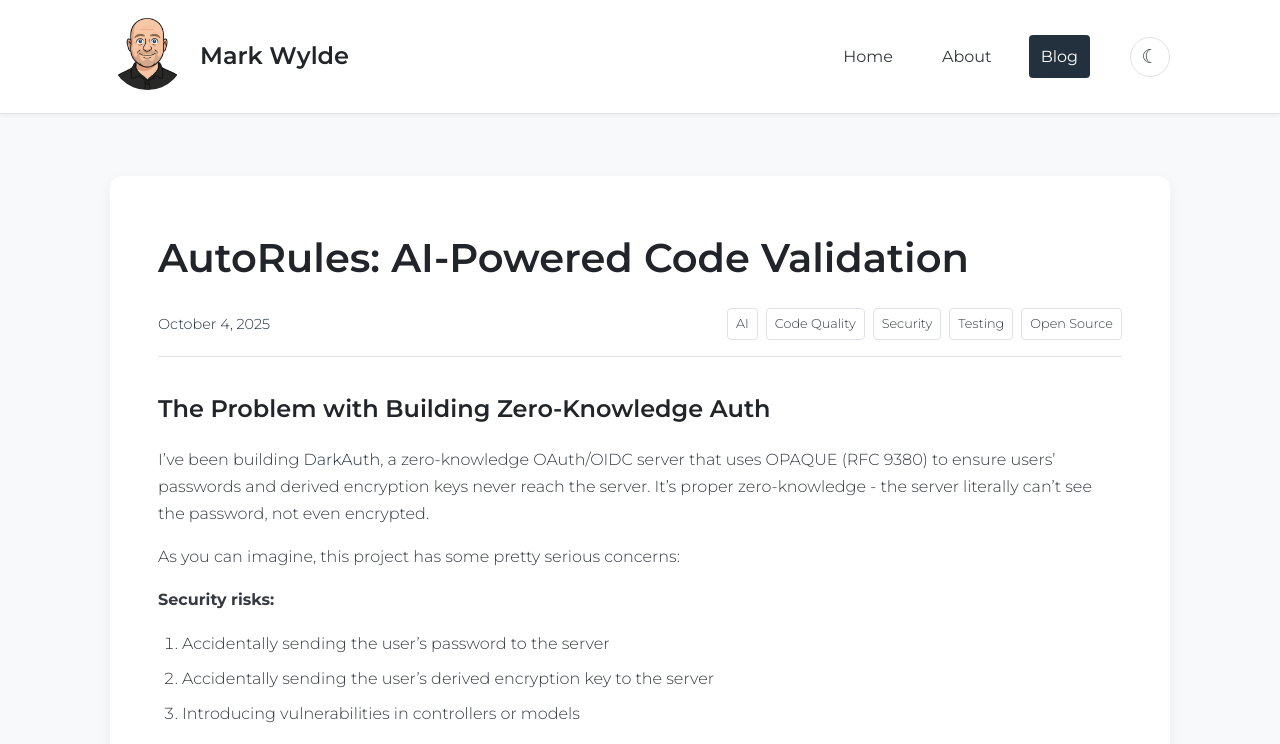
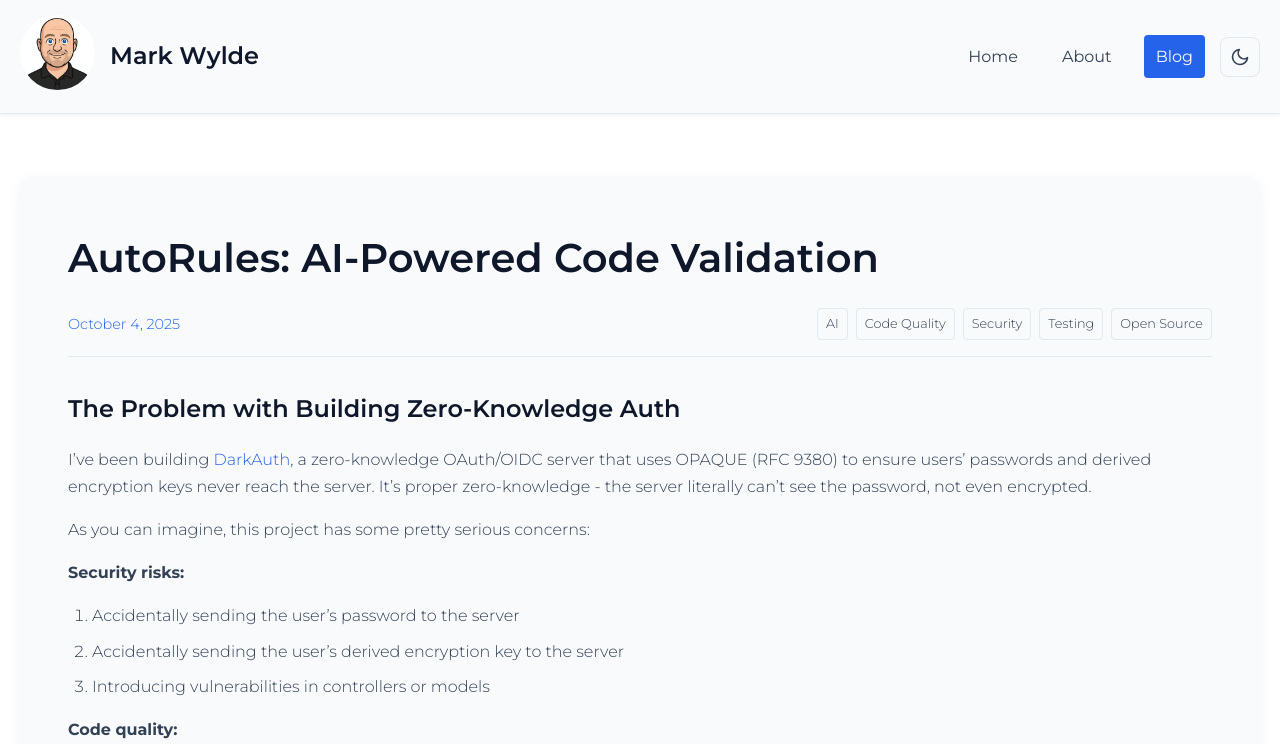
Before and after one commit to markwylde/markwylde.github.io, an Astro site: page /blog/autorules-ai-powered-code-validation in a window 1280 px wide. Shown: the top 744 px of the page. Built offline with nearby package versions, Linux system fonts and the light colour scheme; Astro itself is replaced by a stand-in of ours; grey boxes are pictures that could not be loaded.

Commit message:
fix: polish theme presentation

```diff
--- a/src/components/ThemeToggle.tsx
+++ b/src/components/ThemeToggle.tsx
@@ -27,9 +27,9 @@ export default function ThemeToggle() {
         type="button"
         className="theme-toggle"
         aria-label="Toggle dark mode"
-        suppressHydrationWarning
+        style={{ opacity: 0 }}
       >
-        <span className="theme-toggle-icon">☀</span>
+        <span className="theme-toggle-icon"></span>
       </button>
     );
   }
@@ -42,7 +42,45 @@ export default function ThemeToggle() {
       aria-label={isDark ? "Switch to light mode" : "Switch to dark mode"}
       title={isDark ? "Switch to light mode" : "Switch to dark mode"}
     >
-      <span className="theme-toggle-icon">{isDark ? "☀" : "☾"}</span>
+      <span className="theme-toggle-icon">
+        {isDark ? (
+          <svg
+            xmlns="http://www.w3.org/2000/svg"
+            width="20"
+            height="20"
+            viewBox="0 0 24 24"
+            fill="none"
+            stroke="currentColor"
+            strokeWidth="2"
+            strokeLinecap="round"
+            strokeLinejoin="round"
+          >
+            <circle cx="12" cy="12" r="5" />
+            <line x1="12" y1="1" x2="12" y2="3" />
+            <line x1="12" y1="21" x2="12" y2="23" />
+            <line x1="4.22" y1="4.22" x2="5.64" y2="5.64" />
+            <line x1="18.36" y1="18.36" x2="19.78" y2="19.78" />
+            <line x1="1" y1="12" x2="3" y2="12" />
+            <line x1="21" y1="12" x2="23" y2="12" />
+            <line x1="4.22" y1="19.78" x2="5.64" y2="18.36" />
+            <line x1="18.36" y1="5.64" x2="19.78" y2="4.22" />
+          </svg>
+        ) : (
+          <svg
+            xmlns="http://www.w3.org/2000/svg"
+            width="20"
+            height="20"
+            viewBox="0 0 24 24"
+            fill="none"
+            stroke="currentColor"
+            strokeWidth="2"
+            strokeLinecap="round"
+            strokeLinejoin="round"
+          >
+            <path d="M21 12.79A9 9 0 1 1 11.21 3 7 7 0 0 0 21 12.79z" />
+          </svg>
+        )}
+      </span>
     </button>
   );
 }
--- a/src/layouts/Layout.astro
+++ b/src/layouts/Layout.astro
@@ -41,12 +41,14 @@ const { title = "Mark Wylde - Personal Portfolio", currentPage = "home" } =
 					</a>
 					<span class="header-site-title">Mark Wylde</span>
 				</div>
-				<nav class="main-nav">
-					<a href="/" class={`nav-link ${currentPage === 'home' ? 'nav-link-active' : ''}`}>Home</a>
-					<a href="/about" class={`nav-link ${currentPage === 'about' ? 'nav-link-active' : ''}`}>About</a>
-					<a href="/blog" class={`nav-link ${currentPage === 'blog' ? 'nav-link-active' : ''}`}>Blog</a>
-						<ThemeToggle client:load />
-				</nav>
+				<div class="header-right">
+					<nav class="main-nav">
+						<a href="/" class={`nav-link ${currentPage === 'home' ? 'nav-link-active' : ''}`}>Home</a>
+						<a href="/about" class={`nav-link ${currentPage === 'about' ? 'nav-link-active' : ''}`}>About</a>
+						<a href="/blog" class={`nav-link ${currentPage === 'blog' ? 'nav-link-active' : ''}`}>Blog</a>
+					</nav>
+					<ThemeToggle client:load />
+				</div>
 			</div>
 		</div>
 		<main>
@@ -109,27 +111,27 @@ const { title = "Mark Wylde - Personal Portfolio", currentPage = "home" } =
 
 <style is:global>
 	:root {
-		--primary-bg: #f8f9fa;
-		--secondary-bg: #ffffff;
-		--text-color: #343a40;
-		--heading-color: #212529;
-		--accent-color: #23303e;
-		--border-color: #dee2e6;
+		--primary-bg: #ffffff;
+		--secondary-bg: #f8fafc;
+		--text-color: #334155;
+		--heading-color: #0f172a;
+		--accent-color: #2563eb;
+		--border-color: #e2e8f0;
 		--shadow-color: rgba(0, 0, 0, 0.05);
-		--hero-bg: #f0f1f7;
-		--avatar-bg: #f5f5f8;
+		--hero-bg: #f1f5f9;
+		--avatar-bg: #f8fafc;
 	}
 
 	[data-theme="dark"] {
-		--primary-bg: #1a1a2e;
-		--secondary-bg: #16213e;
-		--text-color: #e8e8e8;
-		--heading-color: #f5f5f5;
-		--accent-color: #8bb8e8;
-		--border-color: #2d3748;
+		--primary-bg: #0f172a;
+		--secondary-bg: #1e293b;
+		--text-color: #e2e8f0;
+		--heading-color: #f8fafc;
+		--accent-color: #38bdf8;
+		--border-color: #334155;
 		--shadow-color: rgba(0, 0, 0, 0.3);
-		--hero-bg: #16213e;
-		--avatar-bg: #1a1a2e;
+		--hero-bg: #111827;
+		--avatar-bg: #1e293b;
 	}
 
 	* {
@@ -147,7 +149,7 @@ const { title = "Mark Wylde - Personal Portfolio", currentPage = "home" } =
 	}
 
 	.container {
-		max-width: 1100px;
+		max-width: 1400px;
 		margin: auto;
 		padding: 0 20px;
 		overflow: hidden;
@@ -213,9 +215,15 @@ const { title = "Mark Wylde - Personal Portfolio", currentPage = "home" } =
 		color: var(--heading-color);
 	}
 
+	.header-right {
+		display: flex;
+		align-items: center;
+		gap: 15px;
+	}
+
 	.main-nav {
 		display: flex;
-		gap: 25px;
+		gap: 20px;
 		align-items: center;
 	}
 
@@ -254,11 +262,18 @@ const { title = "Mark Wylde - Personal Portfolio", currentPage = "home" } =
 
 	.footer {
 		text-align: center;
-		padding: 30px 0;
-		background-color: var(--heading-color);
-		color: var(--primary-bg);
+		padding: 40px 0;
+		background-color: #0f172a;
+		color: #f8fafc;
 		font-size: 0.9em;
+		border-top: 1px solid var(--border-color);
 	}
+
+	[data-theme="dark"] .footer {
+		background-color: #020617;
+		color: #94a3b8;
+	}
+
 	.footer p { margin-bottom: 0; }
 
 
@@ -288,30 +303,32 @@ const { title = "Mark Wylde - Personal Portfolio", currentPage = "home" } =
 
 	/* Theme Toggle Styles */
 	.theme-toggle {
-		background: transparent;
+		background: var(--secondary-bg);
 		border: 1px solid var(--border-color);
-		border-radius: 50%;
+		border-radius: 8px;
 		width: 40px;
 		height: 40px;
 		display: flex;
 		align-items: center;
 		justify-content: center;
 		cursor: pointer;
-		font-size: 1.2em;
-		transition: background-color 0.3s ease, border-color 0.3s ease;
+		transition: all 0.2s ease;
 		color: var(--text-color);
 		padding: 0;
-		margin-left: 15px;
 	}
 
 	.theme-toggle:hover {
 		background-color: var(--primary-bg);
 		border-color: var(--accent-color);
+		color: var(--accent-color);
+		transform: translateY(-1px);
+		box-shadow: 0 4px 12px var(--shadow-color);
 	}
 
 	.theme-toggle-icon {
-		display: block;
-		line-height: 1;
+		display: flex;
+		align-items: center;
+		justify-content: center;
 	}
 
 	/* Contact Methods Styles */
@@ -362,6 +379,21 @@ const { title = "Mark Wylde - Personal Portfolio", currentPage = "home" } =
 		border: 1px solid var(--border-color);
 	}
 
+	/* Fix for markdown callout boxes */
+	[data-theme="dark"] div[style*="background: #f8f9fa"],
+	[data-theme="dark"] div[style*="background:#f8f9fa"] {
+		background-color: var(--secondary-bg) !important;
+		border-color: var(--border-color) !important;
+	}
+	[data-theme="dark"] div[style*="background: #f8f9fa"] a,
+	[data-theme="dark"] div[style*="background:#f8f9fa"] a {
+		color: var(--accent-color) !important;
+	}
+	[data-theme="dark"] div[style*="background: #f8f9fa"] p,
+	[data-theme="dark"] div[style*="background:#f8f9fa"] p {
+		color: var(--text-color) !important;
+	}
+
 	@media (max-width: 768px) {
 		h1 { font-size: 1.8em; }
 		h2 { font-size: 1.4em; }
@@ -372,7 +404,13 @@ const { title = "Mark Wylde - Personal Portfolio", currentPage = "home" } =
 
 		.site-header-content {
 			flex-direction: column;
-			gap: 10px;
+			gap: 15px;
+		}
+
+		.header-right {
+			width: 100%;
+			justify-content: center;
+			gap: 20px;
 		}
 
 		.header-avatar {
--- a/src/pages/blog/[slug].astro
+++ b/src/pages/blog/[slug].astro
@@ -55,11 +55,11 @@ const { Content } = await render(entry);
 		padding: 3rem;
 		box-shadow: 0 5px 15px var(--shadow-color);
 		margin: 2rem auto;
-		max-width: 1100px;
+		max-width: 1400px;
 	}
 
 	.blog-post {
-		max-width: 1100px;
+		max-width: 1400px;
 		margin: 0 auto;
 	}
 
```
